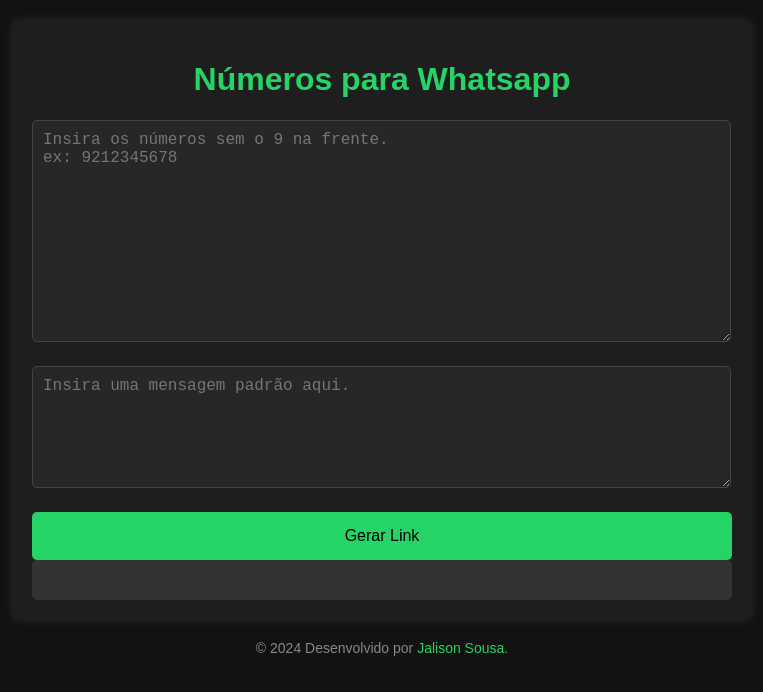
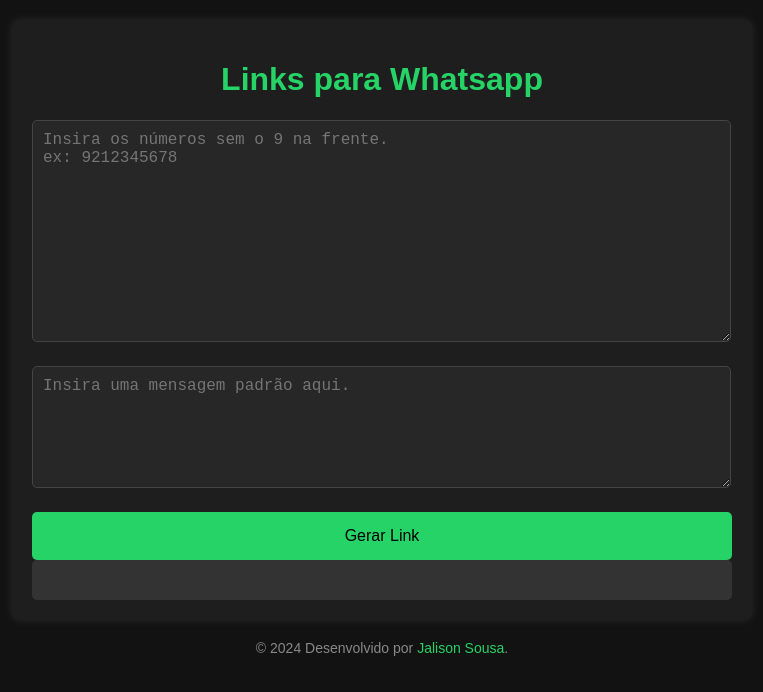
Before and after one commit to jalisonsousa/Gerador_Link_Whatsapp, a plain HTML site: page index.html in a window 1280 px wide. Shown: the whole page, without its empty margins (258-1021 px from the left). Drawn offline with Linux system fonts and the light colour scheme.

```diff
--- a/index.html
+++ b/index.html
@@ -3,13 +3,13 @@
 <head>
     <meta charset="UTF-8">
     <meta name="viewport" content="width=device-width, initial-scale=1.0">
-    <title>Números para Whatsapp</title>
+    <title>Links para Whatsapp</title>
     <link rel="icon" href="icone.png" type="image/x-icon">
     <link rel="stylesheet" href="styles.css">
 </head>
 <body>
     <div class="container">
-        <h1>Números para Whatsapp</h1>
+        <h1>Links para Whatsapp</h1>
         <textarea id="numbers" placeholder="Insira os números sem o 9 na frente.
 ex: 9212345678"></textarea>
         <textarea id="message" placeholder="Insira uma mensagem padrão aqui."></textarea>
```
